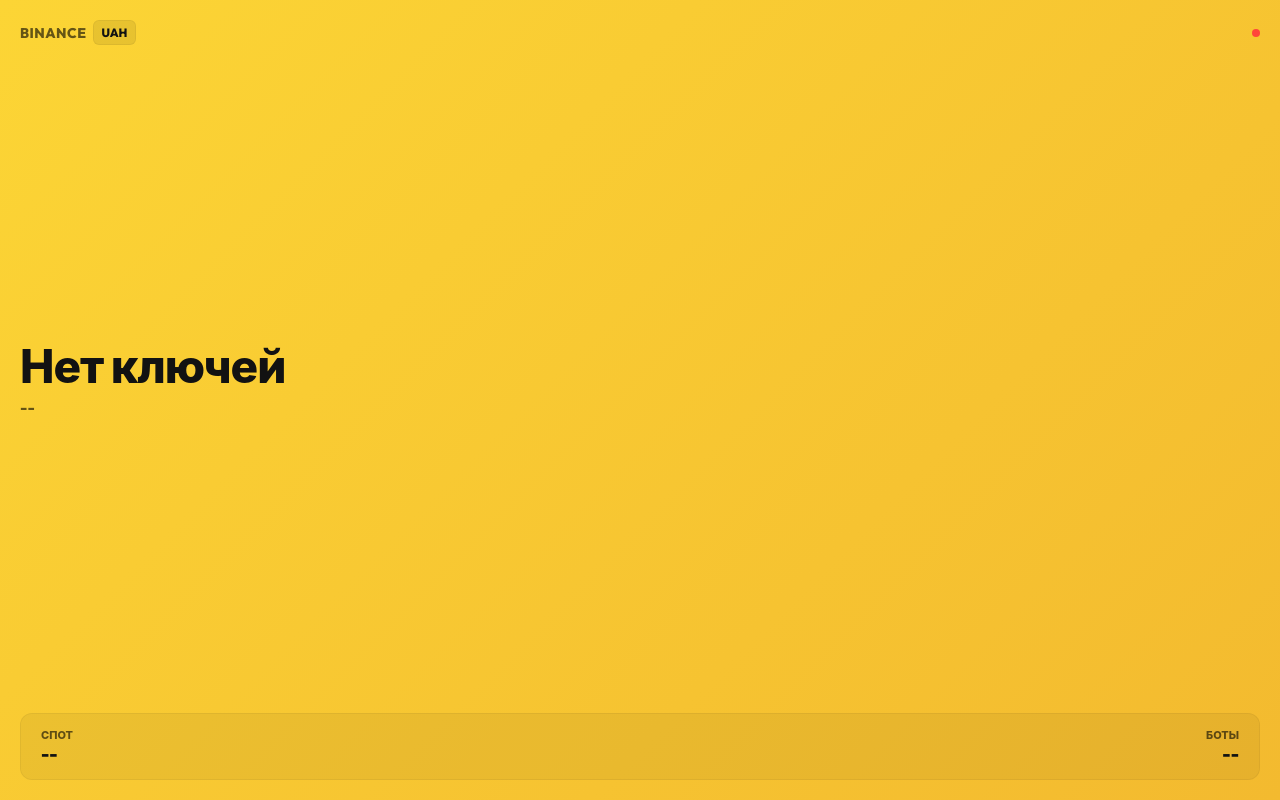
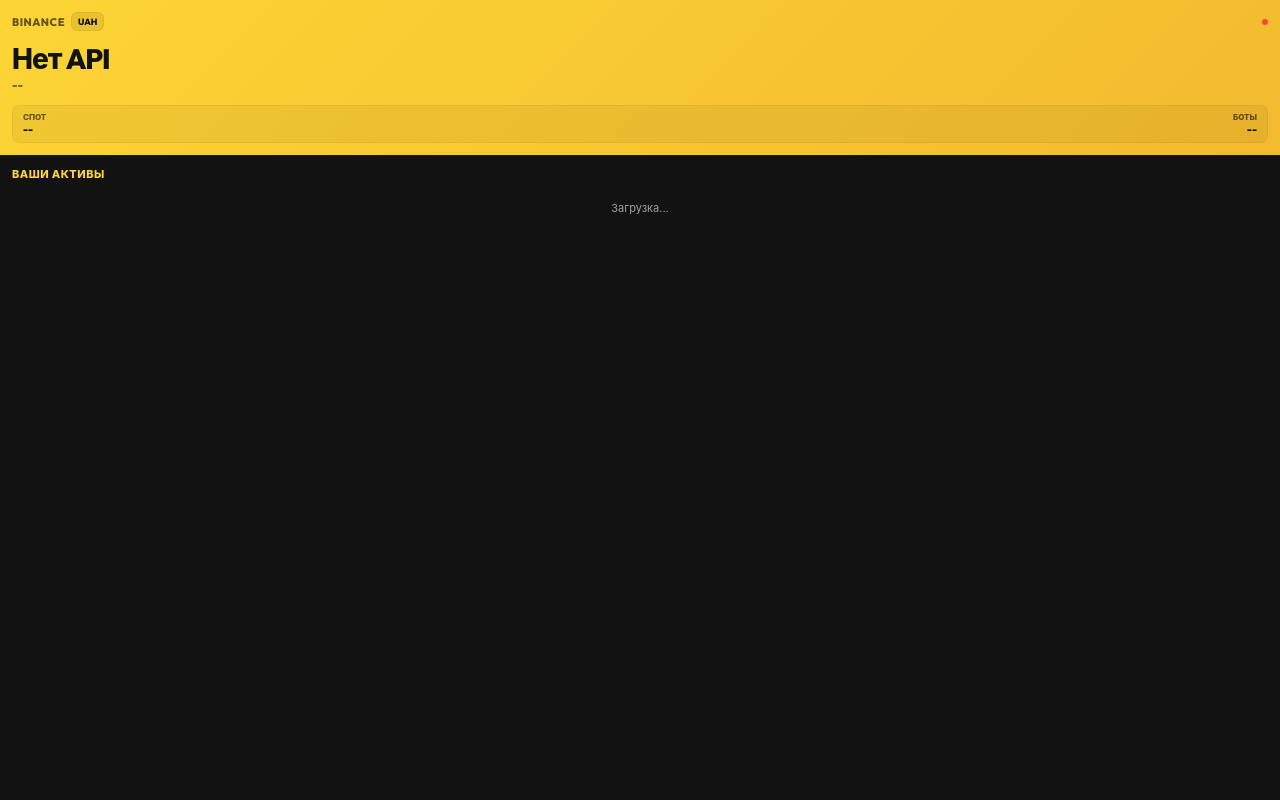
Before and after one commit to Aleksandr6669/ai-binance-fg, a Flask app: page /widget in a window 1280 px wide. Run offline with Flask 3, Linux system fonts and the light colour scheme.

Commit message:
Fix JsWidget native touch overlay and layout cropping for 3 sizes

```diff
--- a/templates/widget.html
+++ b/templates/widget.html
@@ -10,8 +10,8 @@
 
         html, body {
             margin: 0; padding: 0; width: 100vw; height: 100vh;
-            background: linear-gradient(135deg, #FCD535 0%, #F3BA2F 100%);
-            color: #121212;
+            background: #121212;
+            color: #FFFFFF;
             font-family: 'Outfit', -apple-system, BlinkMacSystemFont, sans-serif;
             overflow: hidden;
             user-select: none;
@@ -19,18 +19,36 @@
             -webkit-tap-highlight-color: transparent;
         }
 
-        .widget-container {
-            width: 100vw; height: 100vh;
+        .widget-link {
+            display: block; width: 100vw; height: 100vh;
+            text-decoration: none; color: inherit;
+            display: flex; flex-direction: column;
+        }
+
+        #widget-click-overlay {
+            position: absolute; top: 0; left: 0; width: 100vw; height: 100vh; z-index: 9999;
+            display: block; text-decoration: none; cursor: pointer;
+            --wweb2-overlay-btn-color: rgba(0, 0, 0, 0.0);
+            --wweb2-overlay-btn-press-color: rgba(255, 255, 255, 0.1);
+        }
+
+        .page-content {
+            display: flex; flex-direction: column; width: 100vw; height: 100vh;
+        }
+
+        /* YELLOW HERO CARD (Fixed height to fill Small/Medium widget) */
+        .hero-section {
+            height: 155px; /* iOS Small/Medium widget height */
+            flex-shrink: 0;
+            width: 100%;
+            background: linear-gradient(135deg, #FCD535 0%, #F3BA2F 100%);
+            color: #121212;
+            padding: 12px;
             display: flex; flex-direction: column; justify-content: space-between;
-            position: relative;
-            cursor: pointer;
-            padding: 12px;
-            transition: transform 0.1s ease-out;
+            position: relative; overflow: hidden;
         }
-        .widget-container:active { transform: scale(0.96); }
 
-        /* Glass shine effect inside hero */
-        .widget-container::after {
+        .hero-section::after {
             content: ''; position: absolute; top: 0; left: -100%; width: 50%; height: 100%;
             background: linear-gradient(to right, rgba(255,255,255,0) 0%, rgba(255,255,255,0.3) 50%, rgba(255,255,255,0) 100%);
             transform: skewX(-20deg); animation: shine 6s infinite; pointer-events: none;
@@ -40,26 +58,18 @@
 
         .header-top { display: flex; justify-content: space-between; align-items: center; z-index: 2; position: relative; }
         .title-group { display: flex; align-items: center; gap: 6px; }
-        .title-text {
-            font-size: 11px; font-weight: 800; color: rgba(0,0,0,0.6);
-            text-transform: uppercase; letter-spacing: 0.5px; display: flex; align-items: center; gap: 4px;
-        }
+        .title-text { font-size: 11px; font-weight: 800; color: rgba(0,0,0,0.6); text-transform: uppercase; letter-spacing: 0.5px; display: flex; align-items: center; gap: 4px; }
 
         .currency-badge {
             background: rgba(0,0,0,0.08); border: 1px solid rgba(0,0,0,0.05); color: #121212;
             font-weight: 800; font-size: 9px; padding: 3px 6px; border-radius: 6px;
-            display: flex; align-items: center; justify-content: center;
         }
 
-        .controls { display: flex; align-items: center; gap: 6px; }
-        .status-dot { width: 6px; height: 6px; background-color: #A0A0A5; border-radius: 50%; transition: background-color 0.3s; }
-        .sync-icon { opacity: 0; transition: opacity 0.3s; color: rgba(0,0,0,0.6); }
-        .sync-icon.loading { opacity: 1; animation: spin 1s linear infinite; }
-        @keyframes spin { 100% { transform: rotate(360deg); } }
+        .status-dot { width: 6px; height: 6px; background-color: #A0A0A5; border-radius: 50%; }
 
         .balance-container { flex-grow: 1; display: flex; flex-direction: column; justify-content: center; z-index: 2; position: relative; }
-        .balance-usd { font-size: 26px; font-weight: 800; margin-bottom: 2px; letter-spacing: -1px; word-break: break-word; line-height: 1.1; }
-        .balance-fiat { font-size: 11px; font-weight: 700; color: rgba(0,0,0,0.6); }
+        .balance-usd { font-size: 28px; font-weight: 800; margin-bottom: 2px; letter-spacing: -1px; word-break: break-word; line-height: 1.1; }
+        .balance-fiat { font-size: 12px; font-weight: 700; color: rgba(0,0,0,0.6); }
 
         .hero-footer {
             display: flex; justify-content: space-between; align-items: center;
@@ -70,57 +80,41 @@
         .hf-item span:first-child { font-size: 8px; color: rgba(0,0,0,0.6); font-weight: 800; text-transform: uppercase; }
         .hf-item span:last-child { font-size: 11px; font-weight: 800; color: #121212; }
 
-        /* =========================================
-           RESPONSIVE WIDGET SIZES (MEDIA QUERIES)
-           ========================================= */
-
-        /* 1. SMALL WIDGET (< 200px) */
-        @media (max-width: 200px) {
-            .widget-container { padding: 10px; }
-            .balance-usd { font-size: 22px; }
-            .balance-fiat { font-size: 10px; }
-            .hero-footer { padding: 5px 8px; }
-            .hf-item span:first-child { font-size: 7px; }
-            .hf-item span:last-child { font-size: 10px; }
+        /* DARK ASSETS SECTION (Revealed only in Large widget) */
+        .lists-container {
+            flex-grow: 1;
+            padding: 12px;
+            display: flex; flex-direction: column; gap: 6px;
         }
 
-        /* 2. MEDIUM WIDGET (Wide, e.g., 329x155) */
-        @media (min-width: 250px) and (max-height: 200px) {
-            .widget-container { padding: 14px; }
-            .balance-usd { font-size: 32px; }
-            .balance-fiat { font-size: 13px; }
-            .hero-footer { padding: 8px 12px; }
-            .hf-item span:first-child { font-size: 9px; }
-            .hf-item span:last-child { font-size: 13px; }
+        .section-title { font-size: 11px; font-weight: 800; color: #FCD535; text-transform: uppercase; margin-bottom: 4px; letter-spacing: 0.5px; }
+
+        .list-item {
+            display: flex; justify-content: space-between; align-items: center;
+            background: rgba(255,255,255,0.05); padding: 6px 8px; border-radius: 8px;
+            border: 1px solid rgba(255,255,255,0.02);
         }
-
-        /* 3. LARGE WIDGET (Tall & Wide, e.g., 329x345) */
-        @media (min-width: 250px) and (min-height: 250px) {
-            .widget-container { padding: 20px; }
-            .title-text { font-size: 14px; }
-            .currency-badge { font-size: 12px; padding: 4px 8px; }
-            .balance-usd { font-size: 46px; margin-bottom: 6px; }
-            .balance-fiat { font-size: 16px; }
-            .hero-footer { padding: 14px 20px; border-radius: 12px; }
-            .hf-item span:first-child { font-size: 11px; }
-            .hf-item span:last-child { font-size: 18px; }
-            .status-dot { width: 8px; height: 8px; }
-        }
+        .item-left { display: flex; flex-direction: column; }
+        .item-name { font-size: 12px; font-weight: 800; color: #FFF; }
+        .item-sub { font-size: 9px; font-weight: 600; color: #A0A0A5; }
+        .item-right { display: flex; flex-direction: column; align-items: flex-end; }
+        .item-val { font-size: 12px; font-weight: 800; color: #FFF; }
 
     </style>
 </head>
 <body>
-    <div class="widget-container" onclick="cycleCurrency()">
+    <!-- Invisible overlay button for WidgetWeb native interaction -->
+    <a href="#action=cycle" id="widget-click-overlay" onclick="event.preventDefault(); cycleCurrency();"></a>
 
+    <div class="page-content">
+        <!-- TOP SECTION (Visible in all sizes) -->
+        <div class="hero-section">
             <div class="header-top">
                 <div class="title-group">
                     <div class="title-text">Binance</div>
                     <div class="currency-badge" id="currency-badge">UAH</div>
                 </div>
-            <div class="controls">
-                <svg class="sync-icon" id="sync-icon" width="12" height="12" viewBox="0 0 24 24" fill="none" stroke="currentColor" stroke-width="3" stroke-linecap="round" stroke-linejoin="round"><path d="M21 2v6h-6"></path><path d="M3 12a9 9 0 0 1 15-6.7L21 8"></path><path d="M3 22v-6h6"></path><path d="M21 12a9 9 0 0 1-15 6.7L3 16"></path></svg>
                 <div class="status-dot status-indicator"></div>
-            </div>
             </div>
 
             <div class="balance-container">
@@ -132,41 +126,67 @@
                 <div class="hf-item"><span>Спот</span><span id="spot-val">--</span></div>
                 <div class="hf-item" style="text-align: right;"><span>Боты</span><span id="bots-val">--</span></div>
             </div>
+        </div>
 
+        <!-- BOTTOM SECTION (Revealed in Large Widget) -->
+        <div class="lists-container">
+            <div class="section-title">Ваши Активы</div>
+            <div id="assets-list" style="display:flex; flex-direction:column; gap:6px;">
+                <div style="font-size: 11px; color:#A0A0A5; text-align:center; margin-top:10px;">Загрузка...</div>
+            </div>
+        </div>
     </div>
 
     <script>
         const currencies = ['UAH', 'EUR', 'RUB', 'BTC'];
-        let currentCurrencyIdx = 0;
+        let currentCurrencyIdx = parseInt(localStorage.getItem('widget_cur_idx') || '0');
+        let isDataLoaded = false;
+
+        // WidgetWeb function to wait for JS to fetch data before taking screenshot
+        function __wweb2WaitMillisecondsToWidgetIsReady(currentDelayMs) {
+            return isDataLoaded ? 0 : 500;
+        }
+
+        // Process URL hash for WidgetWeb native taps exactly like TicTacToe
+        let queryString = window.location.hash;
+        if (queryString.startsWith("#")) {
+            queryString = queryString.substring(1);
+        }
+        const urlParams = new URLSearchParams(queryString);
+        const actionParam = urlParams.get('action');
+        if (actionParam === 'cycle') {
+            currentCurrencyIdx = (currentCurrencyIdx + 1) % currencies.length;
+            localStorage.setItem('widget_cur_idx', currentCurrencyIdx);
+        }
 
         function cycleCurrency() {
             currentCurrencyIdx = (currentCurrencyIdx + 1) % currencies.length;
-            const newFiat = currencies[currentCurrencyIdx];
-            document.getElementById('currency-badge').innerText = newFiat;
-            updateData(); // Instantly fetch new data
+            localStorage.setItem('widget_cur_idx', currentCurrencyIdx);
+            document.getElementById('currency-badge').innerText = currencies[currentCurrencyIdx];
+            updateData();
         }
 
-        function setStatus(color, isLoad) {
+        function setStatus(color) {
             document.querySelectorAll('.status-indicator').forEach(el => {
                 el.style.backgroundColor = color;
-                el.style.boxShadow = color === '#0ECB81' ? '0 0 6px rgba(14,203,129,0.6)' : 'none';
             });
-            const syncIcon = document.getElementById('sync-icon');
-            if (isLoad) syncIcon.classList.add('loading');
-            else syncIcon.classList.remove('loading');
         }
 
         async function updateData() {
-            setStatus("#FFFFFF", true); // White dot when loading
+            isDataLoaded = false;
+            setStatus("#FFFFFF");
 
             const key = localStorage.getItem('binance_api_key');
             const secret = localStorage.getItem('binance_api_secret');
             const fiat = currencies[currentCurrencyIdx];
             const sym = { 'UAH':'₴', 'EUR':'€', 'RUB':'₽', 'BTC':'₿' }[fiat] || fiat;
 
+            document.getElementById('currency-badge').innerText = fiat;
+
             if (!key || !secret) {
-                document.getElementById('usd-balance').innerText = "Нет ключей";
-                setStatus("#FF453A", false);
+                document.getElementById('usd-balance').innerText = "Нет API";
+                setStatus("#FF453A");
+                isDataLoaded = true;
                 return;
             }
 
@@ -179,26 +199,56 @@
                 const data = await response.json();
                 if (data.error) throw new Error(data.error);
 
+                // HERO
                 document.getElementById('usd-balance').innerText = `$${data.total_usd.toLocaleString('en-US', {minimumFractionDigits: 2, maximumFractionDigits: 2})}`;
-
                 let fiatStr = `≈ ${data.total_fiat.toLocaleString('en-US', {minimumFractionDigits: fiat==='BTC'?6:2, maximumFractionDigits: fiat==='BTC'?6:2})}`;
                 if (fiat !== 'BTC' && fiat !== 'UAH') fiatStr = `≈ ${sym}${data.total_fiat.toLocaleString('en-US', {minimumFractionDigits: 2})}`;
                 if (fiat === 'UAH' || fiat === 'BTC') fiatStr += ` ${sym}`;
-
                 document.getElementById('fiat-balance').innerText = fiatStr;
                 document.getElementById('spot-val').innerText = `$${data.spot_usd.toLocaleString('en-US', {maximumFractionDigits: 0})}`;
                 document.getElementById('bots-val').innerText = `$${data.trading_bots_usd.toLocaleString('en-US', {maximumFractionDigits: 0})}`;
 
-                setStatus("#0ECB81", false); // Green dot success
+                // ASSETS (For large widget)
+                const spotAssets = data.assets.filter(a => a.asset !== "Futures" && a.asset !== "Trading Bots" && a.total_usd > 1);
+                spotAssets.sort((a, b) => b.total_usd - a.total_usd);
+                const topAssets = spotAssets.slice(0, 3);
+
+                let assetsHtml = '';
+                topAssets.forEach(a => {
+                    assetsHtml += `
+                    <div class="list-item">
+                        <div class="item-left">
+                            <div class="item-name">${a.asset}</div>
+                            <div class="item-sub">$${a.price.toLocaleString('en-US', {maximumFractionDigits: 4})}</div>
+                        </div>
+                        <div class="item-right">
+                            <div class="item-val">$${a.total_usd.toLocaleString('en-US', {minimumFractionDigits: 2, maximumFractionDigits: 2})}</div>
+                            <div class="item-sub">${parseFloat(a.total).toLocaleString()}</div>
+                        </div>
+                    </div>`;
+                });
+
+                // Add Bots & Futures to the bottom of the list
+                const bots = data.assets.find(a => a.asset === "Trading Bots");
+                const futures = data.assets.find(a => a.asset === "Futures");
+                if (bots && bots.total_usd > 0) {
+                    assetsHtml += `<div class="list-item"><div class="item-name" style="color:#FCD535;">🤖 АвтоБоты</div><div class="item-val" style="color:#0ECB81;">$${bots.total_usd.toLocaleString('en-US', {maximumFractionDigits: 2})}</div></div>`;
+                }
+                if (futures && futures.total_usd > 0) {
+                    assetsHtml += `<div class="list-item"><div class="item-name" style="color:#FF453A;">⚡ Фьючерсы</div><div class="item-val" style="color:#0ECB81;">$${futures.total_usd.toLocaleString('en-US', {maximumFractionDigits: 2})}</div></div>`;
+                }
+
+                document.getElementById('assets-list').innerHTML = assetsHtml;
+                setStatus("#0ECB81");
 
             } catch (err) {
-                setStatus("#FF453A", false); // Red dot error
-                document.getElementById('usd-balance').innerText = "Ошибка сети";
+                setStatus("#FF453A");
+                document.getElementById('usd-balance').innerText = "Ошибка";
+            } finally {
+                isDataLoaded = true; // Tell WidgetWeb we are ready for screenshot
             }
         }
 
-        // Initialize
-        document.getElementById('currency-badge').innerText = currencies[currentCurrencyIdx];
         updateData();
         setInterval(updateData, 30000);
     </script>
```
Lines whose indentation alone changed are shown as unchanged.
